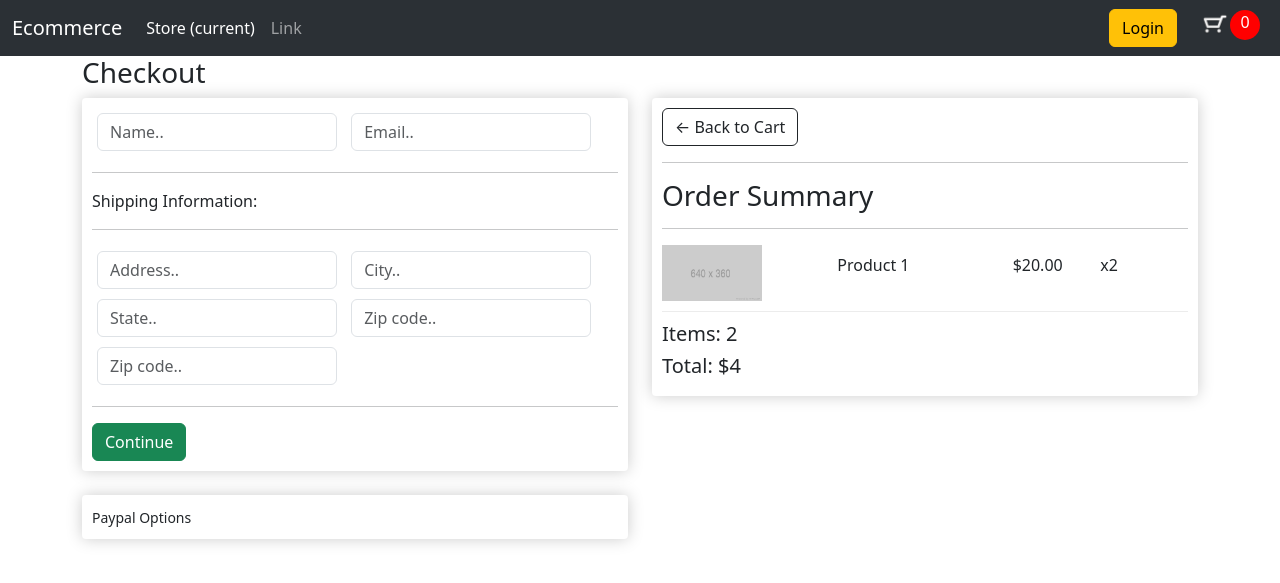
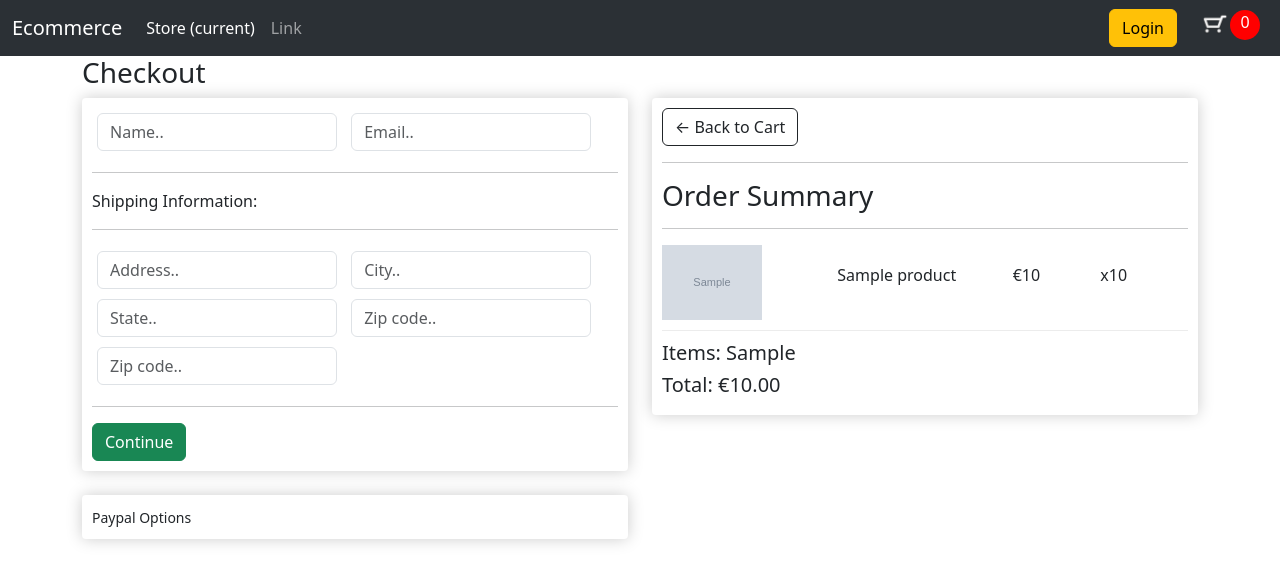
Before and after one commit to SebastianSloma/E-commerce-Django, a Django app: template ecommerce/store/templates/store/checkout.html in a window 1280 px wide. Shown: the top 583 px of the page. Run offline with Django 4.2, Linux system fonts and the light colour scheme; the template is opened without the code that fills it: most values are stand-ins (such as "Sample title", 1, 10 or a date in 2020); grey boxes marked "Sample" are stand-in pictures; some libraries are stand-ins or nearby versions.

Commit message:
add function view product name, price, quantity, and total quantity and price in checkout page

```diff
--- a/ecommerce/store/templates/store/cart.html
+++ b/ecommerce/store/templates/store/cart.html
@@ -11,7 +11,7 @@
             <table class="table">
                 <tr>
                     <th><h5>Items: <strong>{{order.get_cart_items}}</strong></h5></th>
-                    <th><h5>Total:<strong> €{{order.get_cart_total}}</strong></h5></th>
+                    <th><h5>Total: <strong>€{{order.get_cart_total|floatformat:2}}</strong></h5></th>
                     <th>
                         <a  style="float:right; margin:5px;" class="btn btn-success" href="{% url 'checkout' %}">Checkout</a>
                     </th>
--- a/ecommerce/store/templates/store/checkout.html
+++ b/ecommerce/store/templates/store/checkout.html
@@ -55,14 +55,17 @@
             <hr>
             <h3>Order Summary</h3>
             <hr>
+            {% for item in items %}
             <div class="cart-row">
-                <div style="flex:2"><img class="row-image" src="{% static 'images/placeholder.png' %}"></div>
-                <div style="flex:2"><p>Product 1</p></div>
-                <div style="flex:1"><p>$20.00</p></div>
-                <div style="flex:1"><p>x2</p></div>
+                <div style="flex:2"><img class="row-image" src="{{item.product.imageURL}}"></div>
+                <div style="flex:2"><p>{{item.product.name}}</p></div>
+                <div style="flex:1"><p>€{{item.product.price}}</p></div>
+                <div style="flex:1"><p>x{{item.quantity}}</p></div>
             </div>
-            <h5>Items:   2</h5>
-            <h5>Total:   $4</h5>
+            {% endfor %}
+
+            <h5>Items: {{order.get_cart_items}}</h5>
+            <h5>Total: €{{order.get_cart_total|floatformat:2}}</h5>
         </div>
     </div>
 </div>
```
Also changed, not shown: ecommerce/store/views.py (+11 -2 lines), ecommerce/db.sqlite3.
